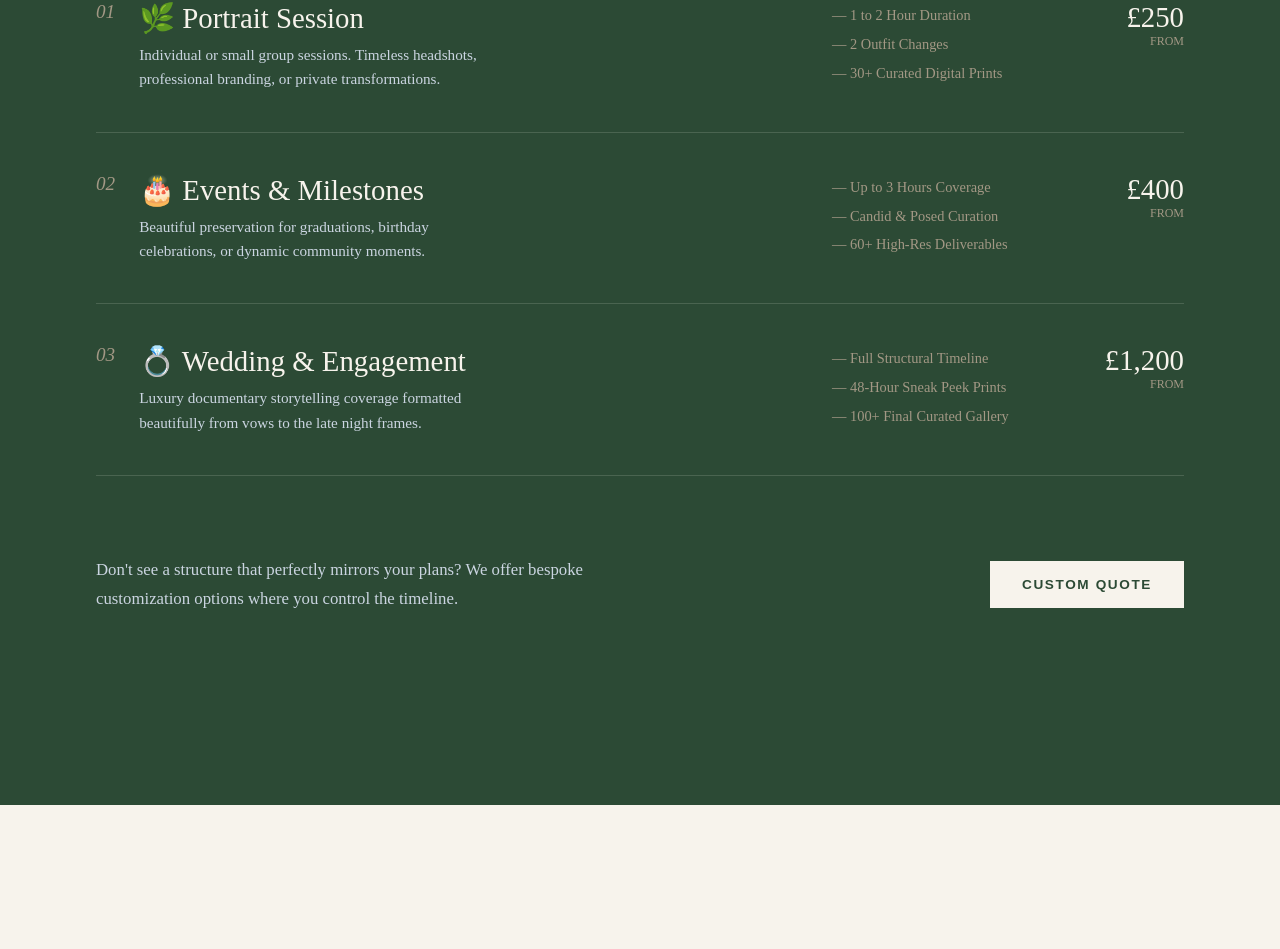
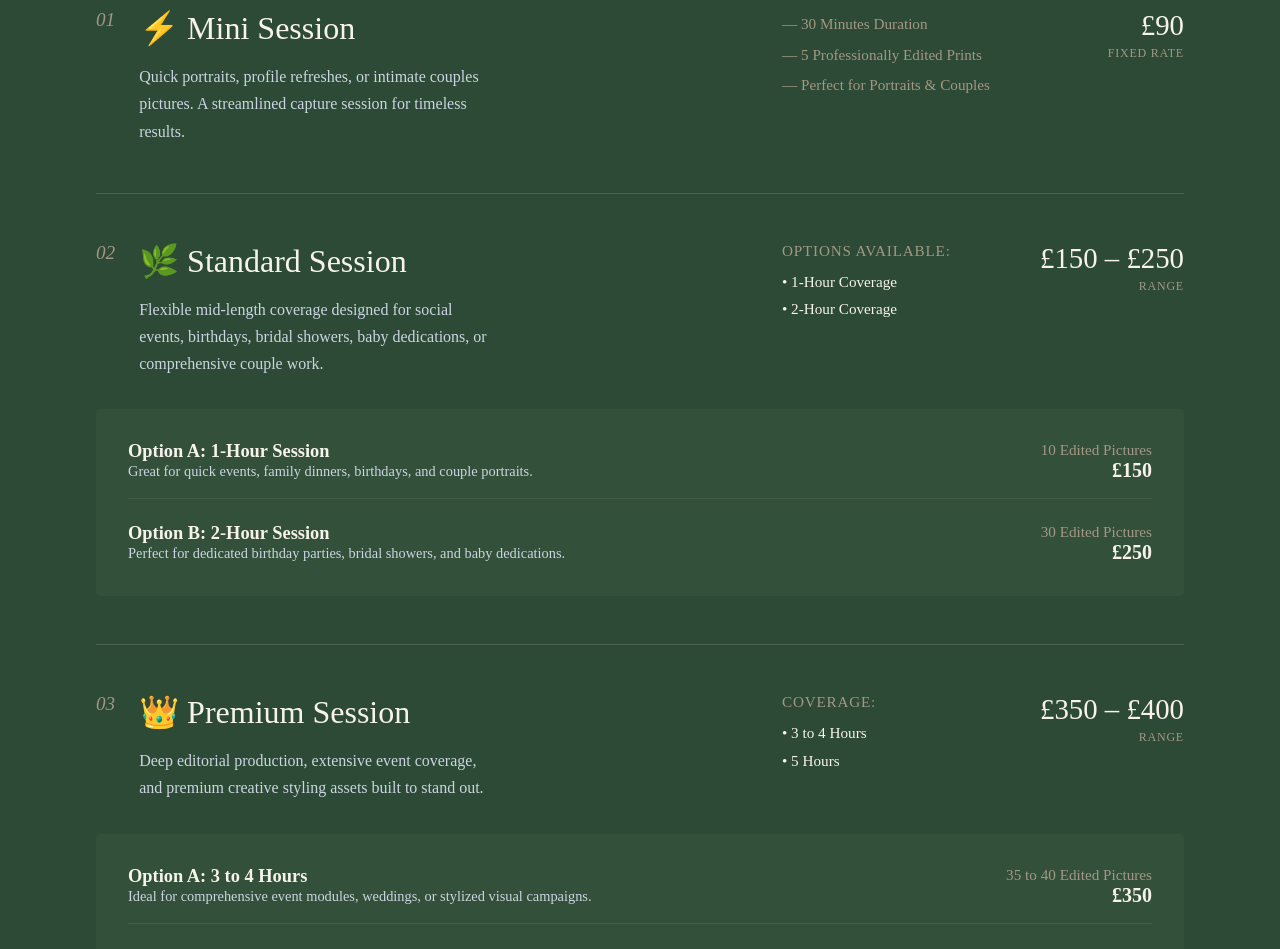
Before and after one commit to Oluwatimilehin11/Tov_Studios, a React (Vite) app: page / in a window 1280 px wide. Shown: the part 4070-5019 px from the top of the page. Built offline with nearby package versions, Linux system fonts and the light colour scheme.

Commit message:
Update pricing packages to match handwritten specs

```diff
--- a/src/App.jsx
+++ b/src/App.jsx
@@ -224,9 +224,11 @@ export default function App() {
         </div>
       </section>
 
-      {/* PRICING SECTION (ROW-BY-ROW SHIFT FOR RESPONSIVE PHONES) */}
+      {/* PRICING SECTION (UPDATED WITH HANDWRITTEN PRICING NOTES) */}
       <section ref={pricingRef} style={{ padding: isMobile ? '5rem 1.5rem' : '12rem 6rem', background: '#2c4a35', color: '#fff' }}>
         <div style={{ maxWidth: '1200px', margin: '0 auto' }}>
+
+          {/* Section Header */}
           <div style={{ maxWidth: '600px', marginBottom: isMobile ? '4rem' : '8rem' }}>
             <span style={{ fontSize: '0.85rem', textTransform: 'uppercase', letterSpacing: '0.2rem', color: '#a39885', display: 'block', marginBottom: '1.5rem' }}>
               02 / The Investment
@@ -237,92 +239,201 @@ export default function App() {
           </div>
 
           <div style={{ display: 'flex', flexDirection: 'column' }}>
-            {/* TIER 1 */}
+
+            {/* TIER 1: MINI SESSION */}
             <div style={{
               display: 'flex',
               flexDirection: isMobile ? 'column' : 'row',
               gap: isMobile ? '1rem' : '2rem',
-              padding: '2.5rem 0',
+              padding: '3rem 0',
               borderTop: '1px solid rgba(247, 243, 236, 0.15)',
               justifyContent: 'space-between'
             }}>
-              <div style={{ display: 'flex', gap: '1.5rem', flex: '1' }}>
+              <div style={{ display: 'flex', gap: '1.5rem', flex: '1.2' }}>
                 <span style={{ fontFamily: 'serif', fontStyle: 'italic', color: '#a39885', fontSize: '1.2rem' }}>01</span>
                 <div>
-                  <h3 style={{ fontFamily: 'serif', fontSize: '1.8rem', fontWeight: 'normal', margin: '0 0 0.5rem 0', color: '#f7f3ec' }}>🌿 Portrait Session</h3>
-                  <p style={{ color: '#cbd5e1', fontSize: '0.95rem', lineHeight: '1.6', maxWidth: '45ch' }}>Individual or small group sessions. Timeless headshots, professional branding, or private transformations.</p>
+                  <h3 style={{ fontFamily: 'serif', fontSize: '2rem', fontWeight: 'normal', margin: '0 0 1rem 0', color: '#f7f3ec' }}>
+                    ⚡ Mini Session
+                  </h3>
+                  <p style={{ color: '#cbd5e1', fontSize: '1rem', lineHeight: '1.7', margin: 0, maxWidth: '45ch' }}>
+                    Quick portraits, profile refreshes, or intimate couples pictures. A streamlined capture session for timeless results.
+                  </p>
                 </div>
               </div>
-              <ul style={{ color: '#a39885', listStyleType: 'none', padding: isMobile ? '0 0 0 2.5rem' : '0', margin: 0, lineHeight: '2', fontSize: '0.9rem', minWidth: '220px' }}>
-                <li>— 1 to 2 Hour Duration</li>
-                <li>— 2 Outfit Changes</li>
-                <li>— 30+ Curated Digital Prints</li>
+              <ul style={{ color: '#a39885', listStyleType: 'none', padding: isMobile ? '0 0 0 2.5rem' : '0', margin: 0, lineHeight: '2', fontSize: '0.95rem', minWidth: '220px' }}>
+                <li>— 30 Minutes Duration</li>
+                <li>— 5 Professionally Edited Prints</li>
+                <li>— Perfect for Portraits & Couples</li>
               </ul>
-              <div style={{ textAlign: isMobile ? 'left' : 'right', paddingLeft: isMobile ? '2.5rem' : '0', fontFamily: 'serif', fontSize: '1.8rem', color: '#f7f3ec', minWidth: '100px' }}>
-                £250
-                <span style={{ display: 'block', fontSize: '0.75rem', color: '#a39885', textTransform: 'uppercase' }}>From</span>
+              <div style={{ textAlign: isMobile ? 'left' : 'right', paddingLeft: isMobile ? '2.5rem' : '0', fontFamily: 'serif', fontSize: '1.8rem', color: '#f7f3ec', minWidth: '150px' }}>
+                £90
+                <span style={{ display: 'block', fontSize: '0.75rem', color: '#a39885', textTransform: 'uppercase', letterSpacing: '0.05rem', marginTop: '0.25rem' }}>Fixed Rate</span>
               </div>
             </div>
 
-            {/* TIER 2 */}
+            {/* TIER 2: STANDARD SESSION */}
+            <div style={{
+              display: 'flex',
+              flexDirection: 'column',
+              padding: '3rem 0',
+              borderTop: '1px solid rgba(247, 243, 236, 0.15)'
+            }}>
               <div style={{
                 display: 'flex',
                 flexDirection: isMobile ? 'column' : 'row',
                 gap: isMobile ? '1rem' : '2rem',
-              padding: '2.5rem 0',
-              borderTop: '1px solid rgba(247, 243, 236, 0.15)',
-              justifyContent: 'space-between'
+                justifyContent: 'space-between',
+                marginBottom: '2rem'
               }}>
-              <div style={{ display: 'flex', gap: '1.5rem', flex: '1' }}>
+                <div style={{ display: 'flex', gap: '1.5rem', flex: '1.2' }}>
                   <span style={{ fontFamily: 'serif', fontStyle: 'italic', color: '#a39885', fontSize: '1.2rem' }}>02</span>
                   <div>
-                  <h3 style={{ fontFamily: 'serif', fontSize: '1.8rem', fontWeight: 'normal', margin: '0 0 0.5rem 0', color: '#f7f3ec' }}>🎂 Events & Milestones</h3>
-                  <p style={{ color: '#cbd5e1', fontSize: '0.95rem', lineHeight: '1.6', maxWidth: '45ch' }}>Beautiful preservation for graduations, birthday celebrations, or dynamic community moments.</p>
+                    <h3 style={{ fontFamily: 'serif', fontSize: '2rem', fontWeight: 'normal', margin: '0 0 1rem 0', color: '#f7f3ec' }}>
+                      🌿 Standard Session
+                    </h3>
+                    <p style={{ color: '#cbd5e1', fontSize: '1rem', lineHeight: '1.7', margin: 0, maxWidth: '45ch' }}>
+                      Flexible mid-length coverage designed for social events, birthdays, bridal showers, baby dedications, or comprehensive couple work.
+                    </p>
                   </div>
                 </div>
-              <ul style={{ color: '#a39885', listStyleType: 'none', padding: isMobile ? '0 0 0 2.5rem' : '0', margin: 0, lineHeight: '2', fontSize: '0.9rem', minWidth: '220px' }}>
-                <li>— Up to 3 Hours Coverage</li>
-                <li>— Candid & Posed Curation</li>
-                <li>— 60+ High-Res Deliverables</li>
-              </ul>
-              <div style={{ textAlign: isMobile ? 'left' : 'right', paddingLeft: isMobile ? '2.5rem' : '0', fontFamily: 'serif', fontSize: '1.8rem', color: '#f7f3ec', minWidth: '100px' }}>
-                £400
-                <span style={{ display: 'block', fontSize: '0.75rem', color: '#a39885', textTransform: 'uppercase' }}>From</span>
+                <div style={{ color: '#a39885', fontSize: '0.95rem', minWidth: '220px', paddingLeft: isMobile ? '2.5rem' : '0' }}>
+                  <span style={{ display: 'block', marginBottom: '0.5rem', textTransform: 'uppercase', letterSpacing: '0.05rem' }}>Options Available:</span>
+                  <div style={{ color: '#f7f3ec', lineHeight: '1.8' }}>
+                    • 1-Hour Coverage<br />
+                    • 2-Hour Coverage
+                  </div>
+                </div>
+                <div style={{ textAlign: isMobile ? 'left' : 'right', paddingLeft: isMobile ? '2.5rem' : '0', fontFamily: 'serif', fontSize: '1.8rem', color: '#f7f3ec', minWidth: '150px' }}>
+                  £150 – £250
+                  <span style={{ display: 'block', fontSize: '0.75rem', color: '#a39885', textTransform: 'uppercase', letterSpacing: '0.05rem', marginTop: '0.25rem' }}>Range</span>
                 </div>
               </div>
 
-            {/* TIER 3 */}
+              {/* Nested Standard Sub-tiers */}
+              <div style={{ display: 'flex', flexDirection: 'column', gap: '1.5rem', paddingLeft: isMobile ? '2.5rem' : '3.5rem', background: 'rgba(247, 243, 236, 0.03)', padding: '2rem', borderRadius: '4px' }}>
+                <div style={{ display: 'flex', justifyContent: 'space-between', flexWrap: 'wrap', gap: '1rem', borderBottom: '1px solid rgba(247, 243, 236, 0.08)', paddingBottom: '1rem' }}>
+                  <div>
+                    <strong style={{ color: '#f7f3ec', display: 'block', fontFamily: 'serif', fontSize: '1.15rem' }}>Option A: 1-Hour Session</strong>
+                    <span style={{ color: '#cbd5e1', fontSize: '0.9rem' }}>Great for quick events, family dinners, birthdays, and couple portraits.</span>
+                  </div>
+                  <div style={{ textAlign: isMobile ? 'left' : 'right', minWidth: '120px' }}>
+                    <span style={{ color: '#a39885', fontSize: '0.95rem', display: 'block' }}>10 Edited Pictures</span>
+                    <strong style={{ color: '#f7f3ec', fontSize: '1.25rem' }}>£150</strong>
+                  </div>
+                </div>
+                <div style={{ display: 'flex', justifyContent: 'space-between', flexWrap: 'wrap', gap: '1rem' }}>
+                  <div>
+                    <strong style={{ color: '#f7f3ec', display: 'block', fontFamily: 'serif', fontSize: '1.15rem' }}>Option B: 2-Hour Session</strong>
+                    <span style={{ color: '#cbd5e1', fontSize: '0.9rem' }}>Perfect for dedicated birthday parties, bridal showers, and baby dedications.</span>
+                  </div>
+                  <div style={{ textAlign: isMobile ? 'left' : 'right', minWidth: '120px' }}>
+                    <span style={{ color: '#a39885', fontSize: '0.95rem', display: 'block' }}>30 Edited Pictures</span>
+                    <strong style={{ color: '#f7f3ec', fontSize: '1.25rem' }}>£250</strong>
+                  </div>
+                </div>
+              </div>
+            </div>
+
+            {/* TIER 3: PREMIUM SESSION */}
+            <div style={{
+              display: 'flex',
+              flexDirection: 'column',
+              padding: '3rem 0',
+              borderTop: '1px solid rgba(247, 243, 236, 0.15)'
+            }}>
               <div style={{
                 display: 'flex',
                 flexDirection: isMobile ? 'column' : 'row',
                 gap: isMobile ? '1rem' : '2rem',
-              padding: '2.5rem 0',
+                justifyContent: 'space-between',
+                marginBottom: '2rem'
+              }}>
+                <div style={{ display: 'flex', gap: '1.5rem', flex: '1.2' }}>
+                  <span style={{ fontFamily: 'serif', fontStyle: 'italic', color: '#a39885', fontSize: '1.2rem' }}>03</span>
+                  <div>
+                    <h3 style={{ fontFamily: 'serif', fontSize: '2rem', fontWeight: 'normal', margin: '0 0 1rem 0', color: '#f7f3ec' }}>
+                      👑 Premium Session
+                    </h3>
+                    <p style={{ color: '#cbd5e1', fontSize: '1rem', lineHeight: '1.7', margin: 0, maxWidth: '45ch' }}>
+                      Deep editorial production, extensive event coverage, and premium creative styling assets built to stand out.
+                    </p>
+                  </div>
+                </div>
+                <div style={{ color: '#a39885', fontSize: '0.95rem', minWidth: '220px', paddingLeft: isMobile ? '2.5rem' : '0' }}>
+                  <span style={{ display: 'block', marginBottom: '0.5rem', textTransform: 'uppercase', letterSpacing: '0.05rem' }}>Coverage:</span>
+                  <div style={{ color: '#f7f3ec', lineHeight: '1.8' }}>
+                    • 3 to 4 Hours<br />
+                    • 5 Hours
+                  </div>
+                </div>
+                <div style={{ textAlign: isMobile ? 'left' : 'right', paddingLeft: isMobile ? '2.5rem' : '0', fontFamily: 'serif', fontSize: '1.8rem', color: '#f7f3ec', minWidth: '150px' }}>
+                  £350 – £400
+                  <span style={{ display: 'block', fontSize: '0.75rem', color: '#a39885', textTransform: 'uppercase', letterSpacing: '0.05rem', marginTop: '0.25rem' }}>Range</span>
+                </div>
+              </div>
+
+              {/* Nested Premium Sub-tiers */}
+              <div style={{ display: 'flex', flexDirection: 'column', gap: '1.5rem', paddingLeft: isMobile ? '2.5rem' : '3.5rem', background: 'rgba(247, 243, 236, 0.03)', padding: '2rem', borderRadius: '4px' }}>
+                <div style={{ display: 'flex', justifyContent: 'space-between', flexWrap: 'wrap', gap: '1rem', borderBottom: '1px solid rgba(247, 243, 236, 0.08)', paddingBottom: '1rem' }}>
+                  <div>
+                    <strong style={{ color: '#f7f3ec', display: 'block', fontFamily: 'serif', fontSize: '1.15rem' }}>Option A: 3 to 4 Hours</strong>
+                    <span style={{ color: '#cbd5e1', fontSize: '0.9rem' }}>Ideal for comprehensive event modules, weddings, or stylized visual campaigns.</span>
+                  </div>
+                  <div style={{ textAlign: isMobile ? 'left' : 'right', minWidth: '120px' }}>
+                    <span style={{ color: '#a39885', fontSize: '0.95rem', display: 'block' }}>35 to 40 Edited Pictures</span>
+                    <strong style={{ color: '#f7f3ec', fontSize: '1.25rem' }}>£350</strong>
+                  </div>
+                </div>
+                <div style={{ display: 'flex', justifyContent: 'space-between', flexWrap: 'wrap', gap: '1rem' }}>
+                  <div>
+                    <strong style={{ color: '#f7f3ec', display: 'block', fontFamily: 'serif', fontSize: '1.15rem' }}>Option B: 5 Hours</strong>
+                    <span style={{ color: '#cbd5e1', fontSize: '0.9rem' }}>Complete, long-form documentary asset gathering for extended milestones.</span>
+                  </div>
+                  <div style={{ textAlign: isMobile ? 'left' : 'right', minWidth: '120px' }}>
+                    <span style={{ color: '#a39885', fontSize: '0.95rem', display: 'block' }}>50 Edited Pictures</span>
+                    <strong style={{ color: '#f7f3ec', fontSize: '1.25rem' }}>£400</strong>
+                  </div>
+                </div>
+              </div>
+            </div>
+
+            {/* TIER 4: 1 DAY PHOTOGRAPHY SESSION */}
+            <div style={{
+              display: 'flex',
+              flexDirection: isMobile ? 'column' : 'row',
+              gap: isMobile ? '1rem' : '2rem',
+              padding: '3rem 0',
               borderTop: '1px solid rgba(247, 243, 236, 0.15)',
               borderBottom: '1px solid rgba(247, 243, 236, 0.15)',
               justifyContent: 'space-between'
             }}>
-              <div style={{ display: 'flex', gap: '1.5rem', flex: '1' }}>
-                <span style={{ fontFamily: 'serif', fontStyle: 'italic', color: '#a39885', fontSize: '1.2rem' }}>03</span>
+              <div style={{ display: 'flex', gap: '1.5rem', flex: '1.2' }}>
+                <span style={{ fontFamily: 'serif', fontStyle: 'italic', color: '#a39885', fontSize: '1.2rem' }}>04</span>
                 <div>
-                  <h3 style={{ fontFamily: 'serif', fontSize: '1.8rem', fontWeight: 'normal', margin: '0 0 0.5rem 0', color: '#f7f3ec' }}>💍 Wedding & Engagement</h3>
-                  <p style={{ color: '#cbd5e1', fontSize: '0.95rem', lineHeight: '1.6', maxWidth: '45ch' }}>Luxury documentary storytelling coverage formatted beautifully from vows to the late night frames.</p>
+                  <h3 style={{ fontFamily: 'serif', fontSize: '2rem', fontWeight: 'normal', margin: '0 0 1rem 0', color: '#f7f3ec' }}>
+                    🎬 Full Day Session
+                  </h3>
+                  <p style={{ color: '#cbd5e1', fontSize: '1rem', lineHeight: '1.7', margin: 0, maxWidth: '45ch' }}>
+                    Full structural timeline coverage. Ideal for complete wedding narratives, brand catalogs, or absolute day-long editorial events.
+                  </p>
                 </div>
               </div>
-              <ul style={{ color: '#a39885', listStyleType: 'none', padding: isMobile ? '0 0 0 2.5rem' : '0', margin: 0, lineHeight: '2', fontSize: '0.9rem', minWidth: '220px' }}>
-                <li>— Full Structural Timeline</li>
-                <li>— 48-Hour Sneak Peek Prints</li>
-                <li>— 100+ Final Curated Gallery</li>
+              <ul style={{ color: '#a39885', listStyleType: 'none', padding: isMobile ? '0 0 0 2.5rem' : '0', margin: 0, lineHeight: '2', fontSize: '0.95rem', minWidth: '220px' }}>
+                <li>— Extensive All-Day Coverage</li>
+                <li>— Custom Curated Layout Plan</li>
+                <li>— Max Edited Image Delivery Bundle</li>
               </ul>
-              <div style={{ textAlign: isMobile ? 'left' : 'right', paddingLeft: isMobile ? '2.5rem' : '0', fontFamily: 'serif', fontSize: '1.8rem', color: '#f7f3ec', minWidth: '100px' }}>
-                £1,200
-                <span style={{ display: 'block', fontSize: '0.75rem', color: '#a39885', textTransform: 'uppercase' }}>From</span>
+              <div style={{ textAlign: isMobile ? 'left' : 'right', paddingLeft: isMobile ? '2.5rem' : '0', fontFamily: 'serif', fontSize: '1.8rem', color: '#f7f3ec', minWidth: '150px' }}>
+                £600
+                <span style={{ display: 'block', fontSize: '0.75rem', color: '#a39885', textTransform: 'uppercase', letterSpacing: '0.05rem', marginTop: '0.25rem' }}>Fixed Rate</span>
               </div>
             </div>
+
           </div>
 
           <div style={{ display: 'flex', flexDirection: isMobile ? 'column' : 'row', gap: '2rem', marginTop: '5rem', alignItems: isMobile ? 'start' : 'center', justifyContent: 'space-between' }}>
             <p style={{ color: '#cbd5e1', fontSize: '1.05rem', lineHeight: '1.7', margin: 0, maxWidth: '60ch' }}>
-              Don't see a structure that perfectly mirrors your plans? We offer bespoke customization options where you control the timeline.
+              Don't see a structure that perfectly mirrors your plans? We offer custom quotes.
             </p>
             <button onClick={() => scrollToSection(enquiryRef)} style={{ background: '#f7f3ec', color: '#2c4a35', border: 'none', padding: '1rem 2rem', fontSize: '0.85rem', textTransform: 'uppercase', letterSpacing: '0.1rem', cursor: 'pointer', fontWeight: 'bold', width: isMobile ? '100%' : 'auto' }}>
               Custom Quote
```
Lines whose indentation alone changed are shown as unchanged.
